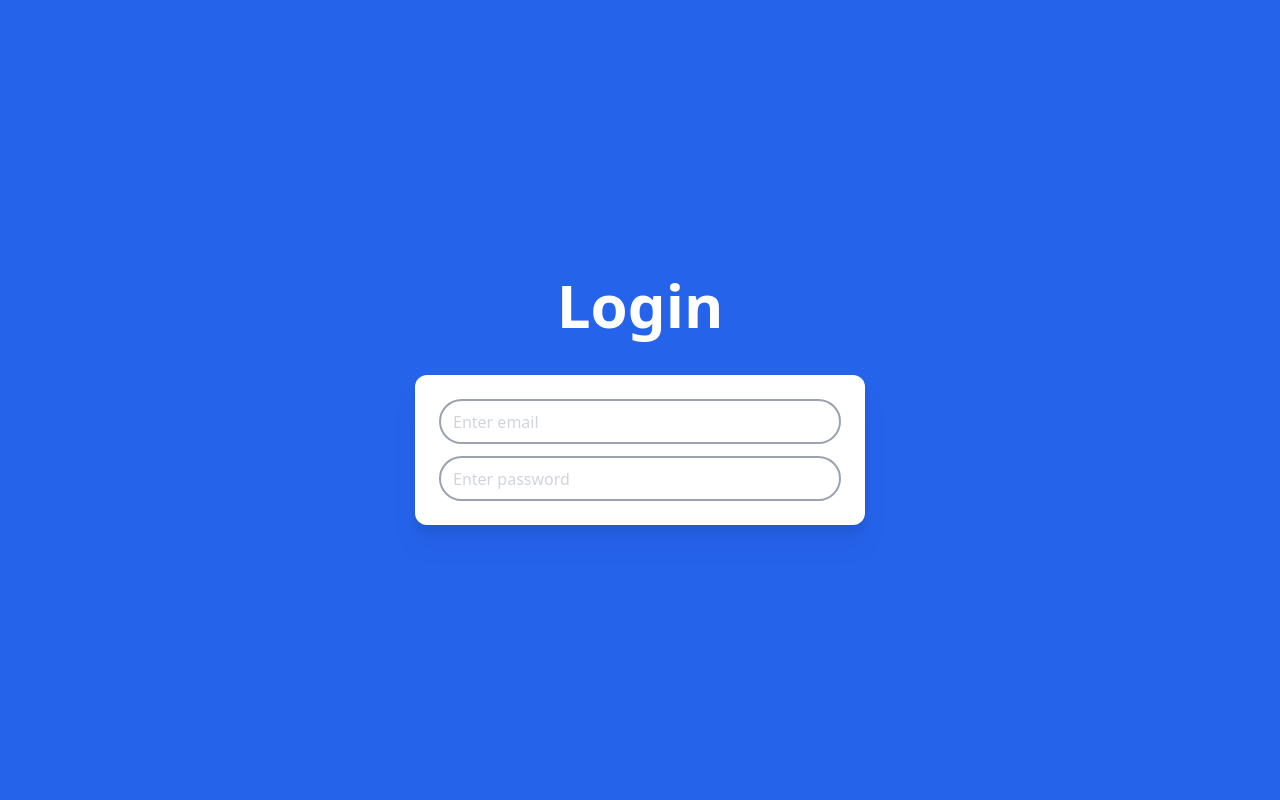
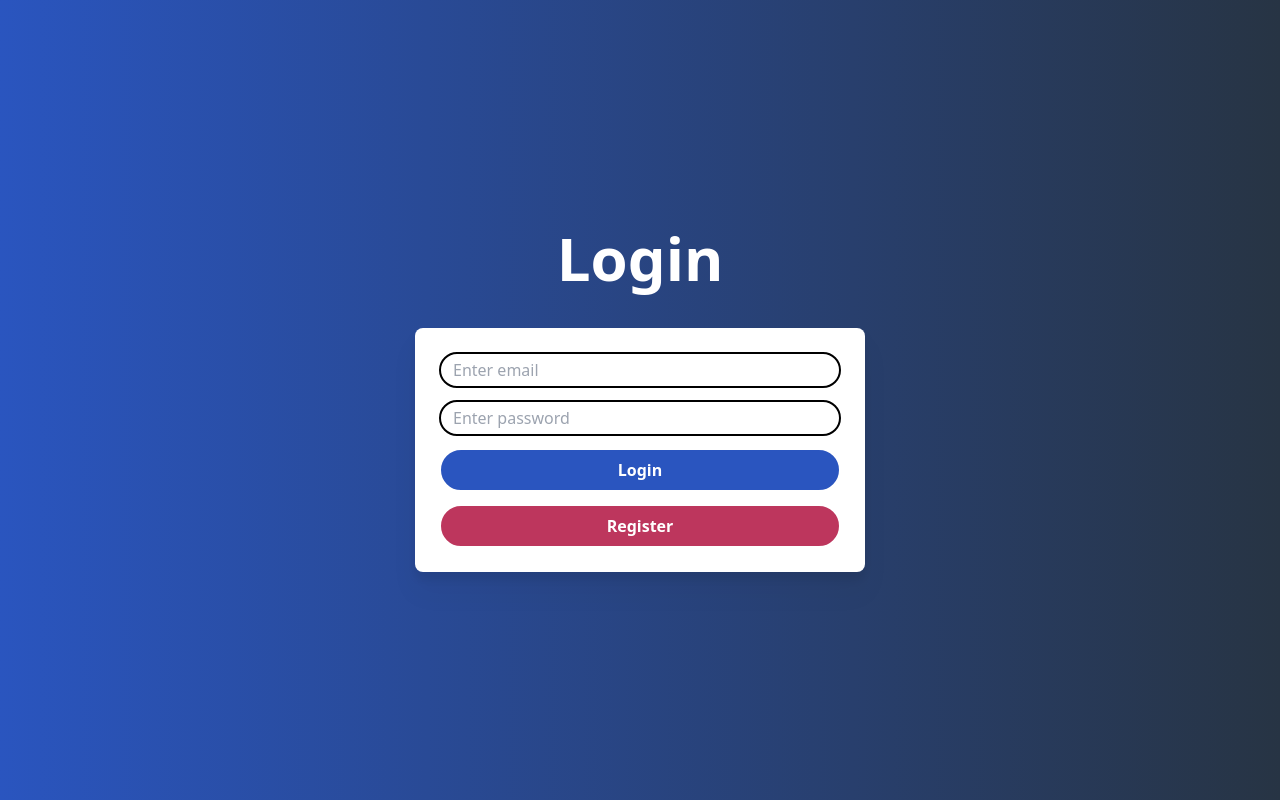
Before and after one commit to giorgosrou/chore-chat, a React (Create React App) app: page /login in a window 1280 px wide. Built offline with nearby package versions, Linux system fonts and the light colour scheme.

Commit message:
implemented button component

```diff
--- /dev/null
+++ b/src/Components/Button.tsx
@@ -0,0 +1,20 @@
+import React from "react";
+
+type ButtonProps = {
+    name?: string,
+    color?: string
+    secondary?: boolean
+}
+
+const Button = ({
+    name = "Button",
+    secondary = false,
+}: ButtonProps) => {
+    return (
+        <button className ={`rounded-full py-2 px-9 text-white border-2 border-white ${secondary? "bg-myblue": "bg-mypink"} font-bold cursor-pointer hover:bg-mypink transition-all hover:drop-shadow-lg`}>
+            {name}
+        </button>
+    )
+}
+
+export default Button;
--- a/src/Components/Login.tsx
+++ b/src/Components/Login.tsx
@@ -1,20 +1,21 @@
 import React from "react";
 import Input from "./Input";
+import Button from "./Button";
 
 const Login = () => {
 
         return(
             <div className="w-full md:w-[450px]">
-            <h1 className="text-white text-center font-bold text-4xl md:text-6xl mb-10">
-                Login
-            </h1>
-            <div className="flex flex-col gap-3 bg-white w-full p-6 min-h-[150px] rounded-xl drop-shadow-xl">
-                {/* <Input name = "name" /> */}
-                <Input name = "email" type="email" />
-                <Input name = "password" type="password" />
-                {/* <Input name = "password again" type="password" /> */}
+                <h1 className = "text-white text-center font-bold text-4xl md:text-6xl mb-10">
+                    Login
+                </h1>
+                <div className="flex flex-col gap-3 w-full bg-white p-6 min-h-[150px] rounded-lg drop-shadow-xl">
+                    <Input name = "email" type="email" />
+                    <Input name = "password" type="password" />
+                    <Button name = "Login"  secondary/>
+                    <Button name = "Register" />
+                </div>
             </div>
-        </div>
         )
 
 }
--- a/src/Pages/LoginPage.tsx
+++ b/src/Pages/LoginPage.tsx
@@ -3,7 +3,7 @@ import Login from "../Components/Login";
 
 const LoginPage = () => {
     return(
-        <div className="bg-blue-600 h-[100vh] flex items-center justify-center p-10">
+        <div className=" bg-gradient-to-r from-myblue to-gray-dark h-[100vh] flex items-center justify-center p-10">
             <Login/>
         </div>
     );
--- a/tailwind.config.js
+++ b/tailwind.config.js
@@ -8,6 +8,26 @@ module.exports = {
       lg: '976px',
       xl: '1440px',
     },
+    colors: {
+      'mainbackground': '#4169E1',
+      'white': '#fff',
+      'black': '#000',
+      'salmon': '#fa8072',
+      'blue': '#1fb6ff',
+      'purple': '#7e5bef',
+      'pink': '#ff49db',
+      'orange': '#ff7849',
+      'green': '#13ce66',
+      'yellow': '#ffc82c',
+      'gray-dark': '#273444',
+      'gray': '#8492a6',
+      'gray-light': '#d3dce6',
+      'mypink': '#BD365D',
+      'myblue': '#2a55bf',
+      'mypurple': '#8278DA',
+      'mygreen': '#09792c'
+
+    },
     extend: {},
   },
   plugins: [],
```
